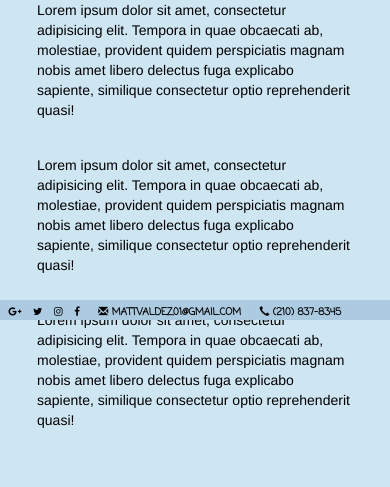
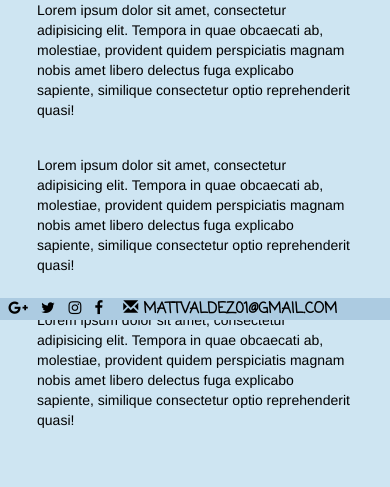
Before and after one commit to mattv01/mattv01.github.io, a PHP site: page /index.html in a window 390 px wide. Shown: the part 524-1011 px from the top of the page. Run offline with PHP 8.4, Linux system fonts and the light colour scheme.

Commit message:
took out phone number

```diff
--- a/css/personal_site.css
+++ b/css/personal_site.css
@@ -155,7 +155,7 @@ a.btn.btn-primary:hover{
 	text-transform: uppercase;
 	font-weight: bold;
 	display: inline;
-	font-size: 10px;
+	font-size: 15px;
 	text-align: center;
 }
 
@@ -167,7 +167,7 @@ a.btn.btn-primary:hover{
 	color: black;
 }
 
-.col-sm-4 {
+.col-sm-6 {
 	padding-right: 0px;
 }
 
--- a/index.html
+++ b/index.html
@@ -38,14 +38,13 @@
 
 	<footer class="page-footer navbar-fixed-bottom">
 		<div class="row">
-			<p class="col-sm-4 ">
+			<p class="col-sm-6">
 				<a href=""><i class="fa fa-google-plus"></i></a>
 				<a href=""><i class="fa fa-twitter"></i></a>
 				<a href=""><i class="fa fa-instagram"></i></a>
 				<a href=""><i class="fa fa-facebook"></i></a>
 			</p>
-			<p class="col-sm-4"><a href="mailto:mattvaldez01@gmail.com" target="_top"><span class="glyphicon glyphicon-envelope" aria-hidden="true"></span> mattvaldez01@gmail.com </a></p>
-			<p class="col-sm-4"><a href=""><span class="glyphicon glyphicon-earphone" aria-hidden="true"></span> (210) 837-8345 </a></p>
+			<p class="col-sm-6"><a href="mailto:mattvaldez01@gmail.com" target="_top"><span class="glyphicon glyphicon-envelope" aria-hidden="true"></span> mattvaldez01@gmail.com </a></p>
 		</div>
 	</footer>
 
--- a/portfolio.html
+++ b/portfolio.html
@@ -89,14 +89,13 @@
 
 	<footer class="page-footer navbar-fixed-bottom clear-fix">
 		<div class="row">
-			<p class="col-sm-4 ">
+			<p class="col-sm-6 ">
 				<a href=""><i class="fa fa-google-plus"></i></a>
 				<a href=""><i class="fa fa-twitter"></i></a>
 				<a href=""><i class="fa fa-instagram"></i></a>
 				<a href=""><i class="fa fa-facebook"></i></a>
 			</p>
-			<p class="col-sm-4"><a href="mailto:mattvaldez01@gmail.com" target="_top"><span class="glyphicon glyphicon-envelope" aria-hidden="true"></span> mattvaldez01@gmail.com</a></p>
-			<p class="col-sm-4"><a href=""><span class="glyphicon glyphicon-earphone" aria-hidden="true"></span> (210) 837-8345</a></p>
+			<p class="col-sm-6"><a href="mailto:mattvaldez01@gmail.com" target="_top"><span class="glyphicon glyphicon-envelope" aria-hidden="true"></span> mattvaldez01@gmail.com</a></p>
 		</div>
 	</footer>
 
--- a/resume.html
+++ b/resume.html
@@ -40,14 +40,13 @@
 
 	<footer class="page-footer navbar-fixed-bottom">
 		<div class="row">
-			<p class="col-sm-4 ">
+			<p class="col-sm-6 ">
 				<a href=""><i class="fa fa-google-plus"></i></a>
 				<a href=""><i class="fa fa-twitter"></i></a>
 				<a href=""><i class="fa fa-instagram"></i></a>
 				<a href=""><i class="fa fa-facebook"></i></a>
 			</p>
-			<p class="col-sm-4"><a href="mailto:mattvaldez01@gmail.com" target="_top"><span class="glyphicon glyphicon-envelope" aria-hidden="true"></span> mattvaldez01@gmail.com </a></p>
-			<p class="col-sm-4"><a href=""><span class="glyphicon glyphicon-earphone" aria-hidden="true"></span> (210) 837-8345 </a></p>
+			<p class="col-sm-6"><a href="mailto:mattvaldez01@gmail.com" target="_top"><span class="glyphicon glyphicon-envelope" aria-hidden="true"></span> mattvaldez01@gmail.com </a></p>
 		</div>
 	</footer>
 
```
